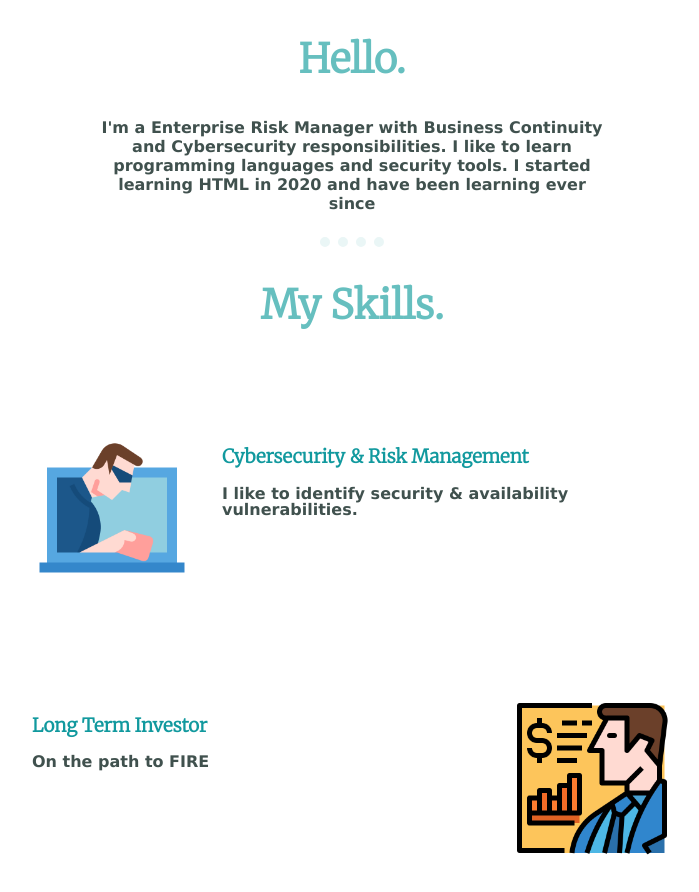
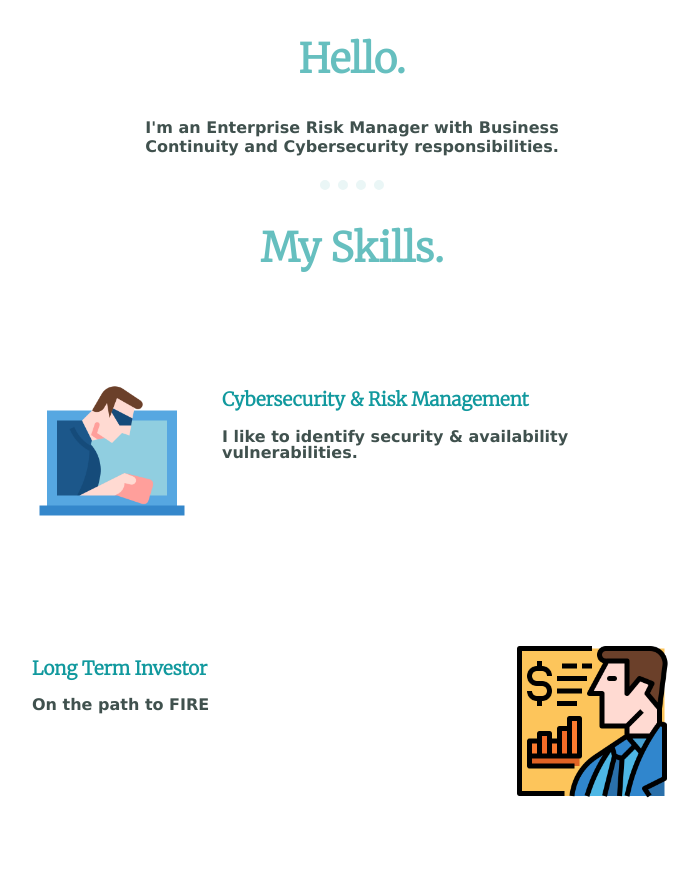
Before and after one commit to mekailash/profile, a plain HTML site: page index.html in a window 1280 px wide. Shown: the part 1067-1959 px from the top of the page, without its empty margins (288-987 px from the left). Drawn offline with Linux system fonts and the light colour scheme.

Commit message:
Update index.html

```diff
--- a/index.html
+++ b/index.html
@@ -21,7 +21,7 @@
     <div class="profile">
       <img class="img1" src="programmer.png" alt="Myself">
       <h2 class="hello">Hello.</h2>
-      <p class="para">I'm a Enterprise Risk Manager with Business Continuity and Cybersecurity responsibilities. I like to learn programming languages and security tools. I started learning HTML in 2020 and have been learning ever since</p>
+      <p class="para">I'm an Enterprise Risk Manager with Business Continuity and Cybersecurity responsibilities.</p>
     </div>
     <hr class="border">
     <div class="skills">
```
